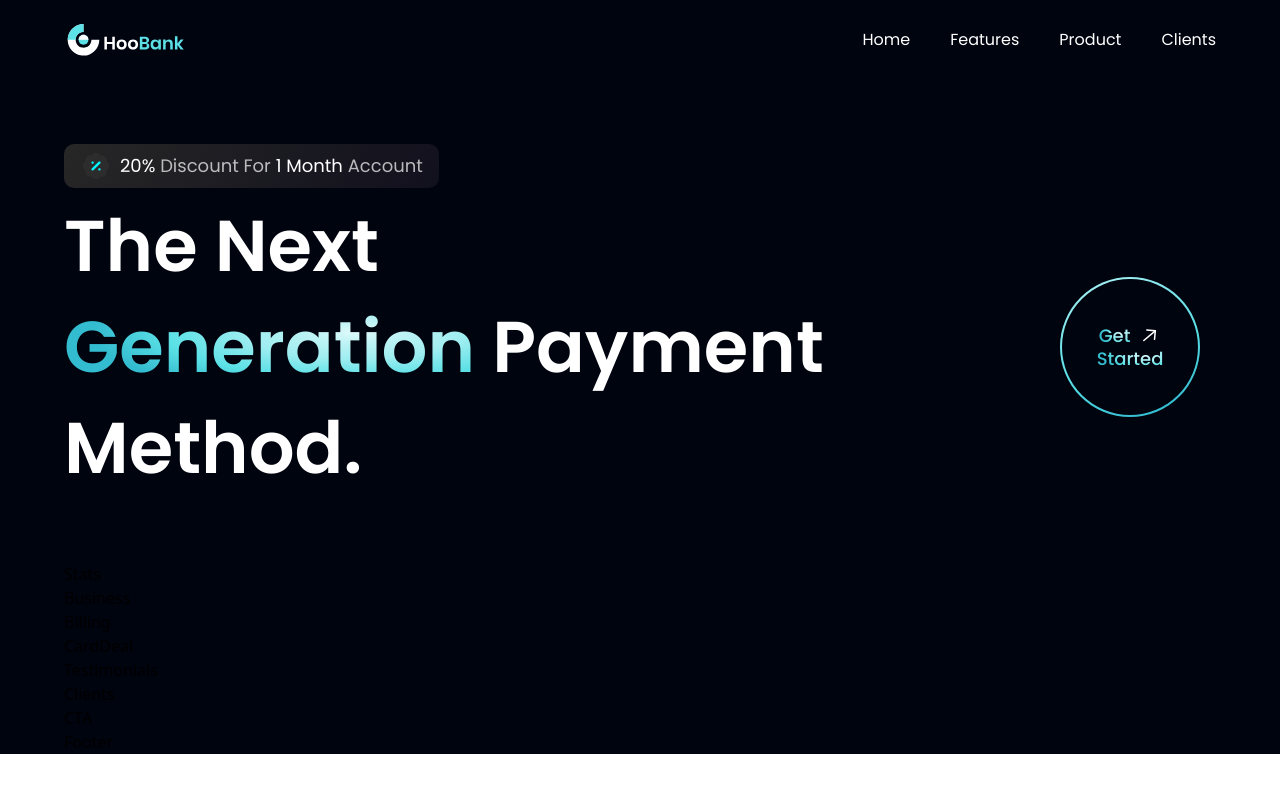
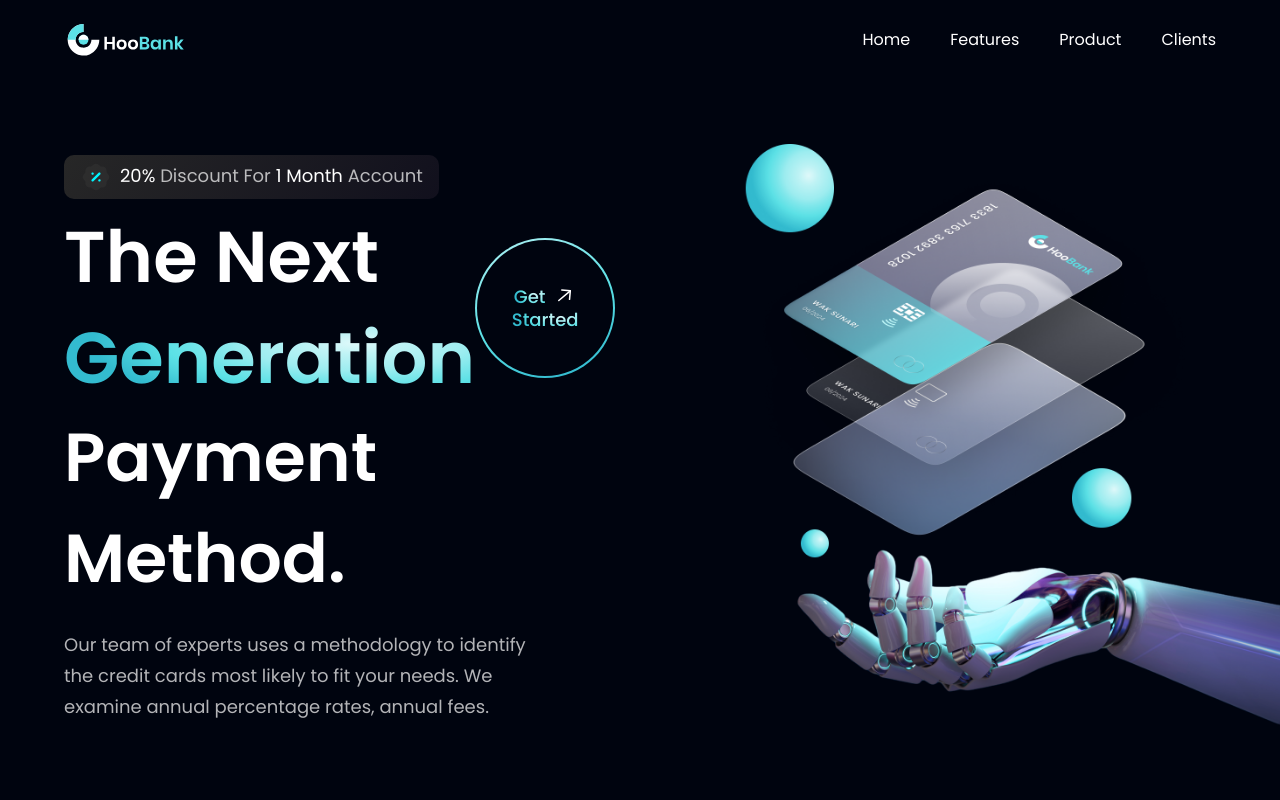
Before and after one commit to KasparsRevins/react-project-one, a React (Vite) app: page / in a window 1280 px wide. Shown: the top 800 px of the page. Built offline with nearby package versions, Linux system fonts and the light colour scheme.

Commit message:
Hero Section 1/2

```diff
--- a/src/components/Hero.jsx
+++ b/src/components/Hero.jsx
@@ -17,12 +17,20 @@
         <h1 className="flex-1 font-poppins font-semibold ss:text-[72px] text-[52px] text-white ss:leading-[100.8px] leading-[75px]">
           The Next <br className="sm:block hidden" />{" "}
           <span className="text-gradient">Generation</span>{" "}
-            Payment Method.
         </h1>
         <div className="ss:flex hidden md:mr-4 mr-0">
           <GetStarted/>
         </div>
       </div>
+
+      <h1 className="font-poppins font-semibold ss:text-[68px] text-[52px] text-white ss:leading-[100.8px] leading-[75px] w-full">Payment Method.</h1>
+      <p className={`${styles.paragraph} max-w-[470px] mt-5`}>Our team of experts uses a methodology to identify the credit cards
+        most likely to fit your needs. We examine annual percentage rates,
+        annual fees.</p>
+      </div>
+
+    <div>
+      <img src={robot} alt="billing" className="w-[100%] h-[100%] relative z-[5]" />
     </div>
 
   </section>
```
Lines whose indentation alone changed are shown as unchanged.
